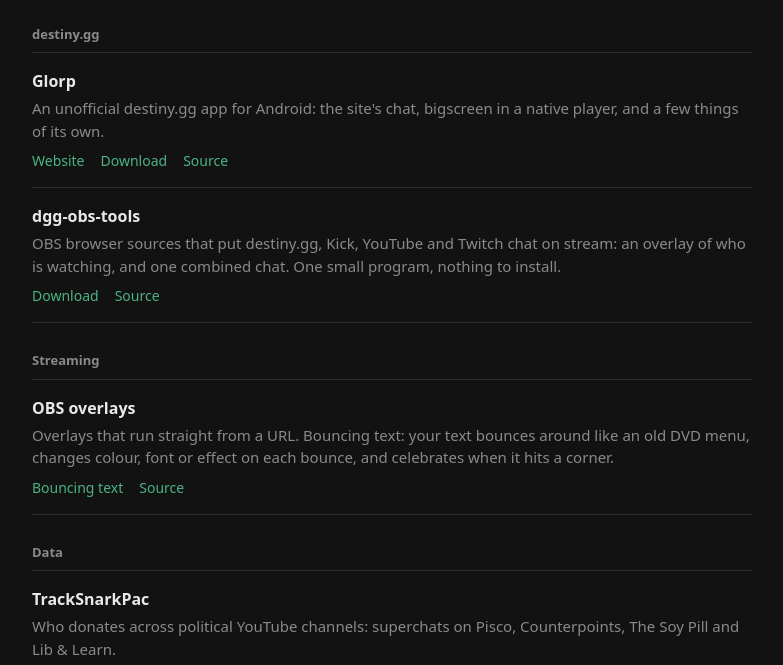
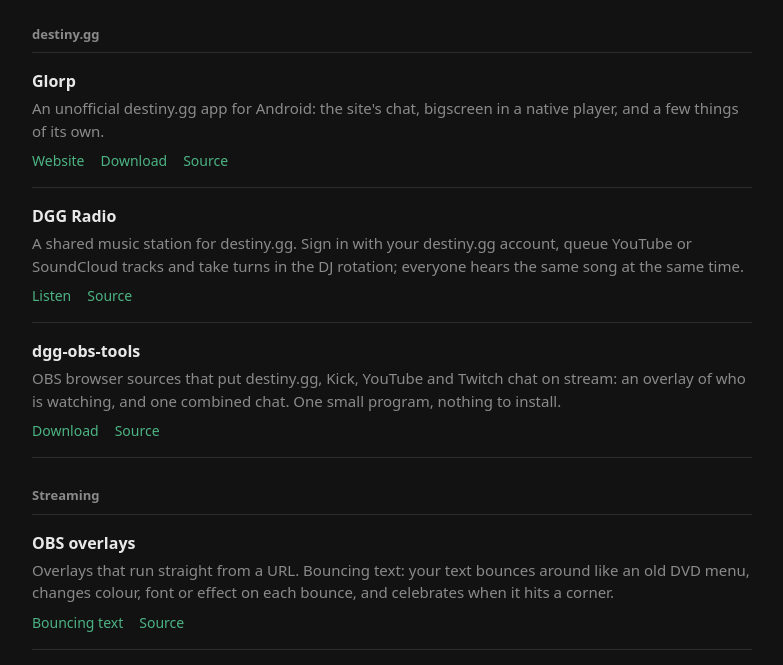
Before and after one commit to StrawWaffle/strawwaffle.github.io, a plain HTML site: page index.html in a window 1280 px wide. Shown: the part 95-760 px from the top of the page, without its empty margins (248-1031 px from the left). Drawn offline with Linux system fonts and the light colour scheme.

Commit message:
Add DGG Radio to the home page

```diff
--- a/index.html
+++ b/index.html
@@ -56,6 +56,14 @@
       </div>
     </li>
     <li>
+      <h3><a href="https://strawwaffle.dev/dgg-radio/">DGG Radio</a></h3>
+      <p>A shared music station for destiny.gg. Sign in with your destiny.gg account, queue YouTube or SoundCloud tracks and take turns in the DJ rotation; everyone hears the same song at the same time.</p>
+      <div class="links">
+        <a href="https://strawwaffle.dev/dgg-radio/">Listen</a>
+        <a href="https://github.com/StrawWaffle/dgg-radio">Source</a>
+      </div>
+    </li>
+    <li>
       <h3><a href="https://github.com/StrawWaffle/dgg-obs-tools">dgg-obs-tools</a></h3>
       <p>OBS browser sources that put destiny.gg, Kick, YouTube and Twitch chat on stream: an overlay of who is watching, and one combined chat. One small program, nothing to install.</p>
       <div class="links">
```
